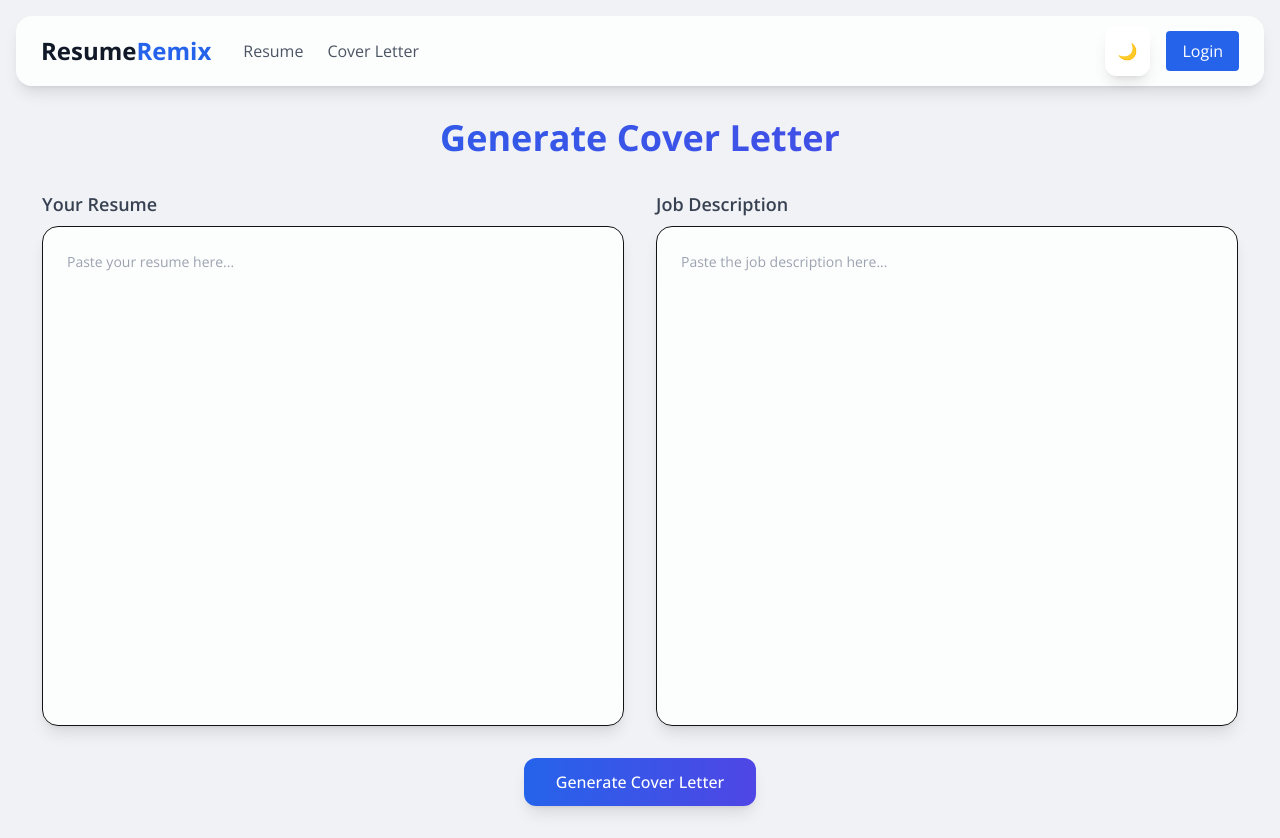
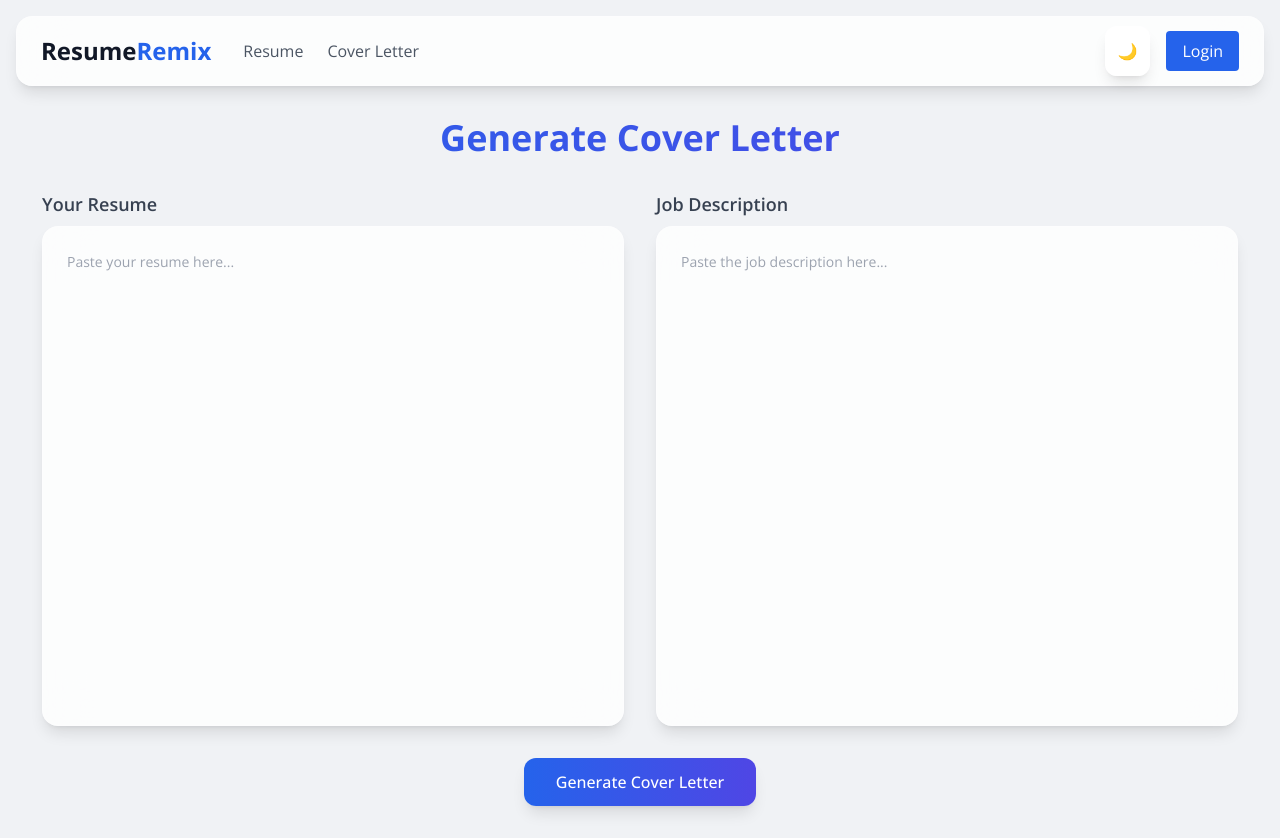
Before and after one commit to apogeeai/ResumeRemix, a Next.js app: page /cover-letter in a window 1280 px wide. Built offline with nearby package versions, Linux system fonts and the light colour scheme.

Commit message:
Restored to 'cecea0765c8b5d1fa8c458145980ada9748361df'
Replit-Restored-To:cecea0765c8b5d1fa8c458145980ada9748361df

```diff
--- a/src/components/TextArea.tsx
+++ b/src/components/TextArea.tsx
@@ -22,8 +22,7 @@ export function TextArea({ label, value, onChange, placeholder }: TextAreaProps)
         className="modern-input w-full min-h-[300px] sm:h-[500px] p-6
                  text-gray-900 dark:text-gray-100
                  focus:ring-2 focus:ring-blue-500 focus:border-transparent
-                 resize-none font-mono text-sm leading-relaxed
-                 border border-[#141414] dark:border-transparent"
+                 resize-none font-mono text-sm leading-relaxed"
         style={{
           whiteSpace: 'pre',
           wordWrap: 'break-word',
--- a/src/pages/resume.tsx
+++ b/src/pages/resume.tsx
@@ -87,7 +87,8 @@ export default function ResumePage() {
 
   return (
     <Layout>
-      <div className="max-w-7xl mx-auto p-4 sm:p-8 space-y-8">
+      <div className="min-h-screen bg-gradient-to-b from-gray-50 to-white dark:from-gray-900 dark:to-gray-800">
+        <div className="max-w-7xl mx-auto p-4 sm:p-8 space-y-12">
           <div className="text-center space-y-4">
             <h2 className="text-5xl font-bold bg-gradient-to-r from-blue-600 via-purple-500 to-indigo-600 text-transparent bg-clip-text">
               Transform Your Resume
```
